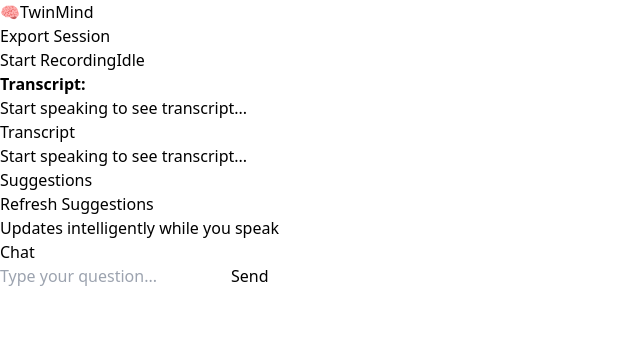
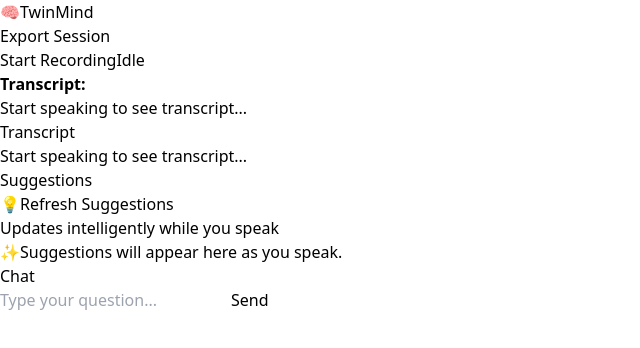
Before and after one commit to Sujalbajaj376/Twinmind_Assignment, a React (Vite) app in the folder frontend/: page / in a window 1280 px wide. Shown: the top 348 px of the page, without its empty margins (0-640 px from the left). Built offline with nearby package versions, Linux system fonts and the light colour scheme; the HTML template or start-up script is replaced by a standard one.

Commit message:
style: improve SuggestionsPanel UI for clarity and attractiveness

```diff
--- a/frontend/src/components/SuggestionsPanel.jsx
+++ b/frontend/src/components/SuggestionsPanel.jsx
@@ -74,16 +74,20 @@
   }, [transcript]);
 
   return (
-    <div className="max-w-xl mx-auto mt-8 p-4">
-
+    <div className="max-w-xl mx-auto mt-4 p-0">
+      <div className="rounded-2xl bg-gradient-to-br from-yellow-50 via-white to-pink-50 shadow-xl border border-yellow-100 p-6 animate-fadein">
         {/* Refresh Button */}
         <div className="flex justify-center mb-3">
           <button
             onClick={fetchSuggestions}
-          className="bg-blue-500 text-white px-4 py-2 rounded hover:bg-blue-600 transition"
+            className="bg-gradient-to-r from-blue-400 to-purple-500 text-white px-6 py-2 rounded-lg font-semibold shadow hover:from-blue-500 hover:to-purple-600 transition-all duration-200"
             disabled={loading}
           >
-          {loading ? "Refreshing..." : "Refresh Suggestions"}
+            {loading ? (
+              <span className="flex items-center gap-2"><span className="animate-spin inline-block w-4 h-4 border-2 border-white border-t-transparent rounded-full"></span>Refreshing...</span>
+            ) : (
+              <span className="flex items-center gap-2"><span className="text-lg">💡</span>Refresh Suggestions</span>
+            )}
           </button>
         </div>
 
@@ -94,35 +98,41 @@
         {error && <div className="text-red-500 mt-2">{error}</div>}
 
         <div className="mt-6 space-y-6">
+          {suggestionsHistory.length === 0 && !loading && (
+            <div className="text-center text-gray-400 text-base py-8">
+              <span className="text-3xl block mb-2">✨</span>
+              Suggestions will appear here as you speak.
+            </div>
+          )}
           {suggestionsHistory.map((batch, i) => (
-          <div key={i} className="bg-white rounded-lg shadow p-4 border border-gray-200">
-
-            <div className="font-semibold text-gray-700 mb-2">
+            <div key={i} className="bg-white/90 rounded-xl shadow border border-gray-100 p-4 transition-all duration-200 hover:shadow-lg">
+              <div className="font-semibold text-purple-600 mb-2 flex items-center gap-2">
+                <span className="inline-block w-2 h-2 bg-purple-400 rounded-full"></span>
                 Batch {suggestionsHistory.length - i}
               </div>
-
               <ul className="space-y-2">
                 {batch.map((suggestion, j) => (
                   <li key={j}>
                     <button
-                    className="w-full text-left bg-gray-50 rounded px-3 py-2 border border-gray-100 text-gray-800 shadow-sm hover:bg-blue-100 transition"
+                      className="w-full text-left bg-gradient-to-r from-yellow-50 to-pink-50 rounded px-3 py-2 border border-gray-200 text-gray-800 shadow-sm hover:bg-yellow-100 hover:scale-[1.02] transition-all duration-150"
                       onClick={() => onSuggestionClick?.(suggestion)}
                     >
-                    {suggestion}
+                      <span className="mr-2 text-yellow-500">⭐</span>{suggestion}
                     </button>
                   </li>
                 ))}
               </ul>
-
             </div>
           ))}
         </div>
 
         {loading && (
-        <div className="text-center text-gray-400 text-sm mt-2">
+          <div className="text-center text-gray-400 text-sm mt-2 flex items-center justify-center gap-2">
+            <span className="animate-spin inline-block w-4 h-4 border-2 border-blue-400 border-t-transparent rounded-full"></span>
             Loading suggestions...
           </div>
         )}
+      </div>
     </div>
   );
 };
```
Lines whose indentation alone changed are shown as unchanged.
